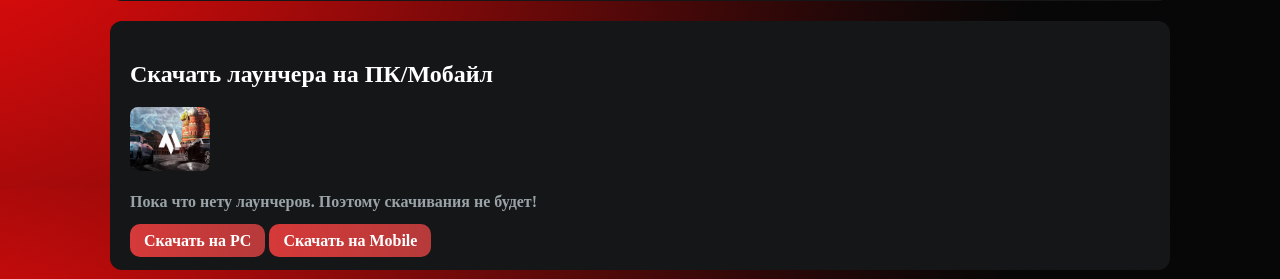
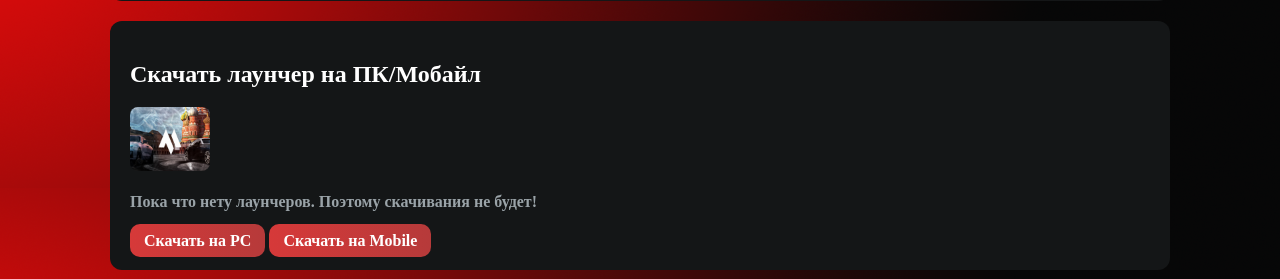
Before and after one commit to VMensem/MolvenSite, a Flask app: page / in a window 1280 px wide. Shown: the part 612-891 px from the top of the page. Run offline with Flask 3, Linux system fonts and the light colour scheme.

Commit message:
Update index.html

```diff
--- a/templates/index.html
+++ b/templates/index.html
@@ -31,7 +31,7 @@
 </section>
 
 <section id="donate" class="card-section">
-  <h2>Скачать лаунчера на ПК/Мобайл</h2>
+  <h2>Скачать лаунчер на ПК/Мобайл</h2>
   <div class="thumb" style="background-image:url('{{ url_for('static', filename='img/news2.jpg') }}')"></div>
   <h4 class="muted">Пока что нету лаунчеров. Поэтому скачивания не будет!</h4>
   <a class="btn" href="#download">Скачать на PC</a>  <a class="btn" href="#download">Скачать на Mobile</a>
```
